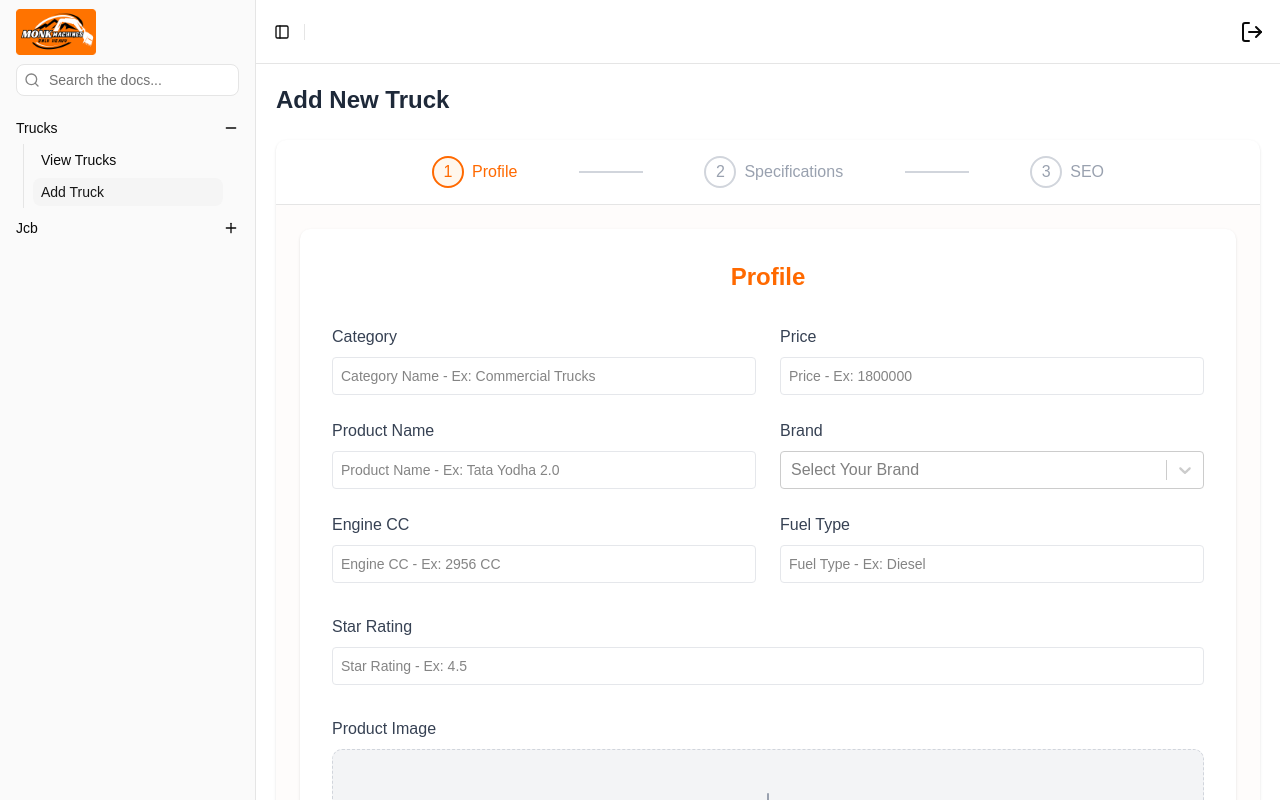
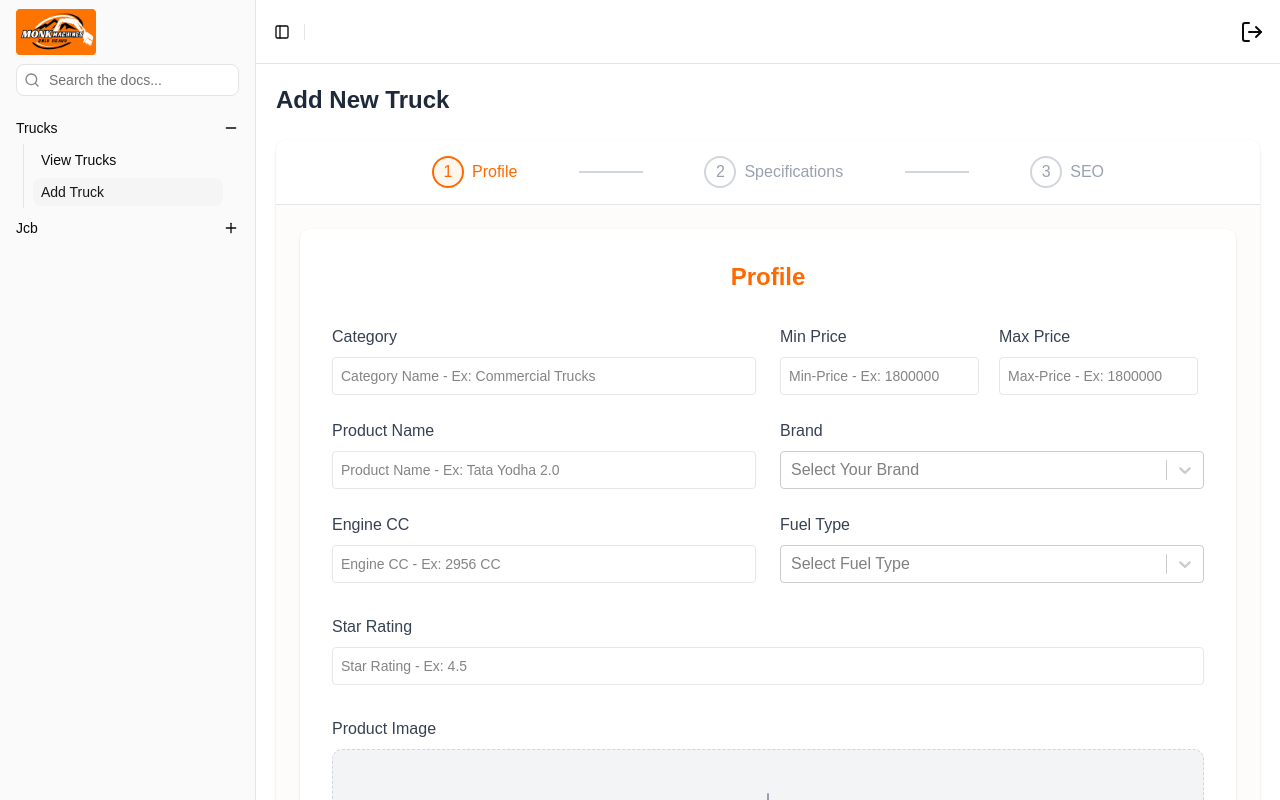
Before and after one commit to onlyheavy/heavy-truck-frontend, a Next.js app: page /admin/add-truck in a window 1280 px wide. Shown: the top 800 px of the page. Built offline with nearby package versions, Linux system fonts and the light colour scheme.

Commit message:
fix fixed emi calculator and truck gallery bugs

```diff
--- a/src/components/Add-Truck/ProfileTab.jsx
+++ b/src/components/Add-Truck/ProfileTab.jsx
@@ -10,7 +10,8 @@ const ProfileTab = ({ onComplete }) => {
     categoryName: '',
     brandName: '',
     productName: '',
-    price: '',
+    minPrice: '',
+    maxPrice: '',
     starRating: '',
     engineCC: '',
     fuelType: '',
@@ -64,6 +65,13 @@ const ProfileTab = ({ onComplete }) => {
     { value: 'beverage-transport', label: 'Beverage Transport' },
     { value: 'oil-tanker', label: 'Oil/Fuel Transport' },
     { value: 'waste-management', label: 'Waste Management' }
+  ];
+
+  // Fuel type options
+  const fuelTypeOptions = [
+    { value: 'Petrol', label: 'Petrol' },
+    { value: 'Diesel', label: 'Diesel' },
+    { value: 'Cng', label: 'CNG' }
   ];
 
   // Handle input changes
@@ -387,16 +395,29 @@ const ProfileTab = ({ onComplete }) => {
               />
             </div>
 
+            <div className='flex gap-5 items-center'>
               <div>
-              <label className="block text-gray-700 mb-2">Price</label>
+                <label className="block text-gray-700 mb-2">Min Price</label>
                 <input
                   type="number"
-                name="price"
-                value={formData.price}
+                  name="minPrice"
+                  value={formData.minPrice}
                   onChange={handleChange}
-                placeholder="Price - Ex: 1800000"
+                  placeholder="Min-Price - Ex: 1800000"
                   className={inputFieldClass}
                 />
+              </div>
+              <div>
+                <label className="block text-gray-700 mb-2">Max Price</label>
+                <input
+                  type="number"
+                  name="maxPrice"
+                  value={formData.maxPrice}
+                  onChange={handleChange}
+                  placeholder="Max-Price - Ex: 1800000"
+                  className={inputFieldClass}
+                />
+              </div>
             </div>
 
             <div>
@@ -453,13 +474,18 @@ const ProfileTab = ({ onComplete }) => {
 
             <div>
               <label className="block text-gray-700 mb-2">Fuel Type</label>
-              <input
-                type="text"
-                name="fuelType"
-                value={formData.fuelType}
-                onChange={handleChange}
-                placeholder="Fuel Type - Ex: Diesel"
-                className={inputFieldClass}
+              <Select
+                options={fuelTypeOptions}
+                value={fuelTypeOptions.find(option => option.value === formData.fuelType)}
+                onChange={(selectedOption) => {
+                  setFormData(prev => ({
+                    ...prev,
+                    fuelType: selectedOption ? selectedOption.value : ''
+                  }));
+                }}
+                placeholder="Select Fuel Type"
+                className="react-select-container"
+                classNamePrefix="react-select"
               />
             </div>
           </div>
--- a/src/components/Truck-Landing-Page/EmiCalculator.jsx
+++ b/src/components/Truck-Landing-Page/EmiCalculator.jsx
@@ -227,12 +227,12 @@ const EmiCalculator = () => {
                   <td className="p-2 text-gray-700">
                     Interest Amount <span className="font-semibold">({interestRate} %)</span>
                   </td>
-                  <td className="p-2 text-[#FA7436] text-right">₹{interestAmount?.toFixed(2)?.toLocaleString('en-IN')}</td>
+                  <td className="p-2 text-[#FA7436] text-right">₹{Number(interestAmount?.toFixed(2))?.toLocaleString('en-IN')}</td>
                 </tr>
                 <tr className="border-b border-gray-300">
                   <td className="p-2 text-gray-700 font-bold">Total Amount Payable</td>
                   <td className="p-2 text-gray-700 text-right font-bold">
-                    ₹{totalPayment?.toFixed(2)?.toLocaleString('en-IN')}
+                    ₹{Number(totalPayment?.toFixed(2))?.toLocaleString('en-IN')}
                   </td>
                 </tr>
               </tbody>
--- a/src/components/Truck-Landing-Page/TruckGallery.jsx
+++ b/src/components/Truck-Landing-Page/TruckGallery.jsx
@@ -94,13 +94,13 @@ const TruckGallery = () => {
 
         <div className='flex flex-col gap-2'>
           <p className='text-[#797979] text-sm font-semibold'>Ex-Showroom Price</p>
-          <p className='font-bold text-lg'>₹ 10.00 - ₹ 10.40 Lakh* </p>
+          <p className='font-bold text-lg'>₹ {Number(categoryData[0]?.minPrice).toLocaleString('en-IN')} - ₹ {Number(categoryData[0]?.maxPrice).toLocaleString('en-IN')} Lakh* </p>
         </div>
 
         <div className='flex gap-2 items-center'>
           {features.map((feature, i) => (
             <div key={i} className='flex gap-3 items-center mb-2 bg-[#FFF0E9] rounded-full px-3 py-2'>
-              <img src={feature.img} alt={feature.title} className='w-5 h-5'/>
+              <img src={feature.img} alt={feature.title} className='w-5 h-5' />
               <p className='text-sm font-semibold'>{feature.title}</p>
             </div>
           ))}
@@ -221,7 +221,7 @@ const TruckGallery = () => {
 
         <div className='flex flex-col gap-2'>
           <p className='text-[#797979] text-sm font-semibold'>Ex-Showroom Price</p>
-          <p className='font-bold text-lg'>₹ 10.00 - ₹ 10.40 Lakh* </p>
+          <p className='font-bold text-lg'>₹ {Number(categoryData[0]?.minPrice).toLocaleString('en-IN')} - ₹ {Number(categoryData[0]?.maxPrice).toLocaleString('en-IN')} Lakh* </p>
         </div>
 
         <div className='flex gap-2 items-center'>
```
Lines whose indentation alone changed are shown as unchanged.
